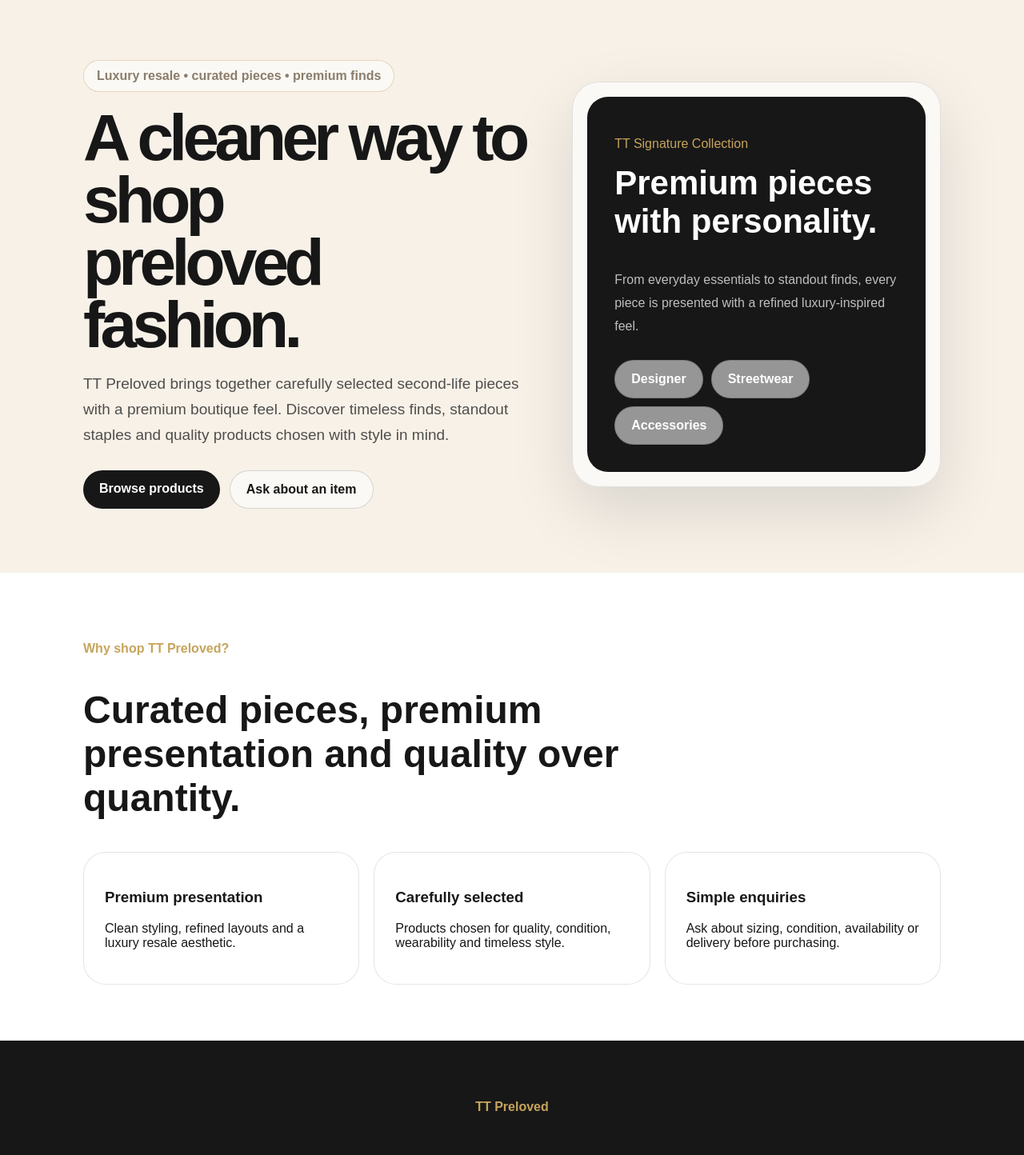
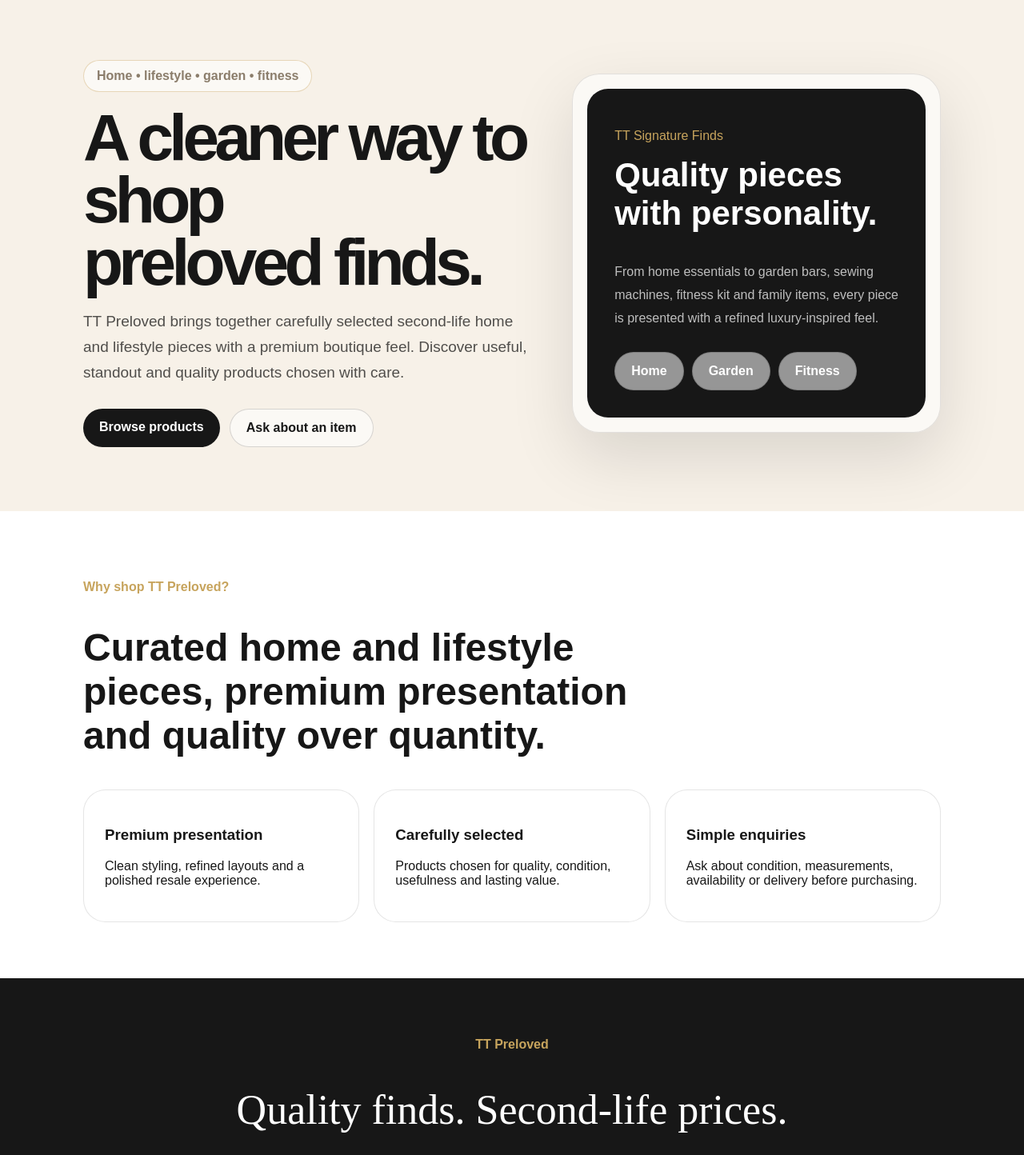
Before and after one commit to deangudgeon123-hub/TT-preloved-, a Next.js app: page / in a window 1280 px wide. Shown: the part 100-1544 px from the top of the page at 80% size. Built offline with nearby package versions, Linux system fonts and the light colour scheme.

Commit message:
Shift homepage copy toward home and lifestyle resale

```diff
--- a/app/page.tsx
+++ b/app/page.tsx
@@ -17,18 +17,17 @@ export default function Home() {
 
       <section className="hero">
         <div>
-          <span className="kicker">Luxury resale • curated pieces • premium finds</span>
+          <span className="kicker">Home • lifestyle • garden • fitness</span>
 
           <h1>
             A cleaner way to shop
             <br />
-            preloved fashion.
+            preloved finds.
           </h1>
 
           <p className="lead">
-            TT Preloved brings together carefully selected second-life pieces with
-            a premium boutique feel. Discover timeless finds, standout staples
-            and quality products chosen with style in mind.
+            TT Preloved brings together carefully selected second-life home and lifestyle pieces with
+            a premium boutique feel. Discover useful, standout and quality products chosen with care.
           </p>
 
           <div className="actions">
@@ -39,20 +38,20 @@ export default function Home() {
 
         <div className="heroCard">
           <div className="darkCard">
-            <p className="gold">TT Signature Collection</p>
+            <p className="gold">TT Signature Finds</p>
             <h2 style={{ fontSize: '42px', marginTop: '10px' }}>
-              Premium pieces with personality.
+              Quality pieces with personality.
             </h2>
 
             <p style={{ color: 'rgba(255,255,255,.72)', lineHeight: 1.8 }}>
-              From everyday essentials to standout finds, every piece is presented
-              with a refined luxury-inspired feel.
+              From home essentials to garden bars, sewing machines, fitness kit and family items,
+              every piece is presented with a refined luxury-inspired feel.
             </p>
 
             <div style={{ marginTop: '28px', display: 'flex', gap: '10px', flexWrap: 'wrap' }}>
-              <span className="secondaryButton">Designer</span>
-              <span className="secondaryButton">Streetwear</span>
-              <span className="secondaryButton">Accessories</span>
+              <span className="secondaryButton">Home</span>
+              <span className="secondaryButton">Garden</span>
+              <span className="secondaryButton">Fitness</span>
             </div>
           </div>
         </div>
@@ -63,28 +62,28 @@ export default function Home() {
           <p className="gold"><strong>Why shop TT Preloved?</strong></p>
 
           <h2 style={{ fontSize: '48px', maxWidth: '760px' }}>
-            Curated pieces, premium presentation and quality over quantity.
+            Curated home and lifestyle pieces, premium presentation and quality over quantity.
           </h2>
 
           <div className="grid3">
             <div className="card">
               <h3>Premium presentation</h3>
               <p>
-                Clean styling, refined layouts and a luxury resale aesthetic.
+                Clean styling, refined layouts and a polished resale experience.
               </p>
             </div>
 
             <div className="card">
               <h3>Carefully selected</h3>
               <p>
-                Products chosen for quality, condition, wearability and timeless style.
+                Products chosen for quality, condition, usefulness and lasting value.
               </p>
             </div>
 
             <div className="card">
               <h3>Simple enquiries</h3>
               <p>
-                Ask about sizing, condition, availability or delivery before purchasing.
+                Ask about condition, measurements, availability or delivery before purchasing.
               </p>
             </div>
           </div>
@@ -94,7 +93,7 @@ export default function Home() {
       <footer className="footer">
         <p className="gold"><strong>TT Preloved</strong></p>
         <h2 style={{ fontFamily: 'cursive', fontWeight: 400, fontSize: '52px' }}>
-          Premium pieces. Second-life prices.
+          Quality finds. Second-life prices.
         </h2>
 
         <Link href="/products" className="button">
```
